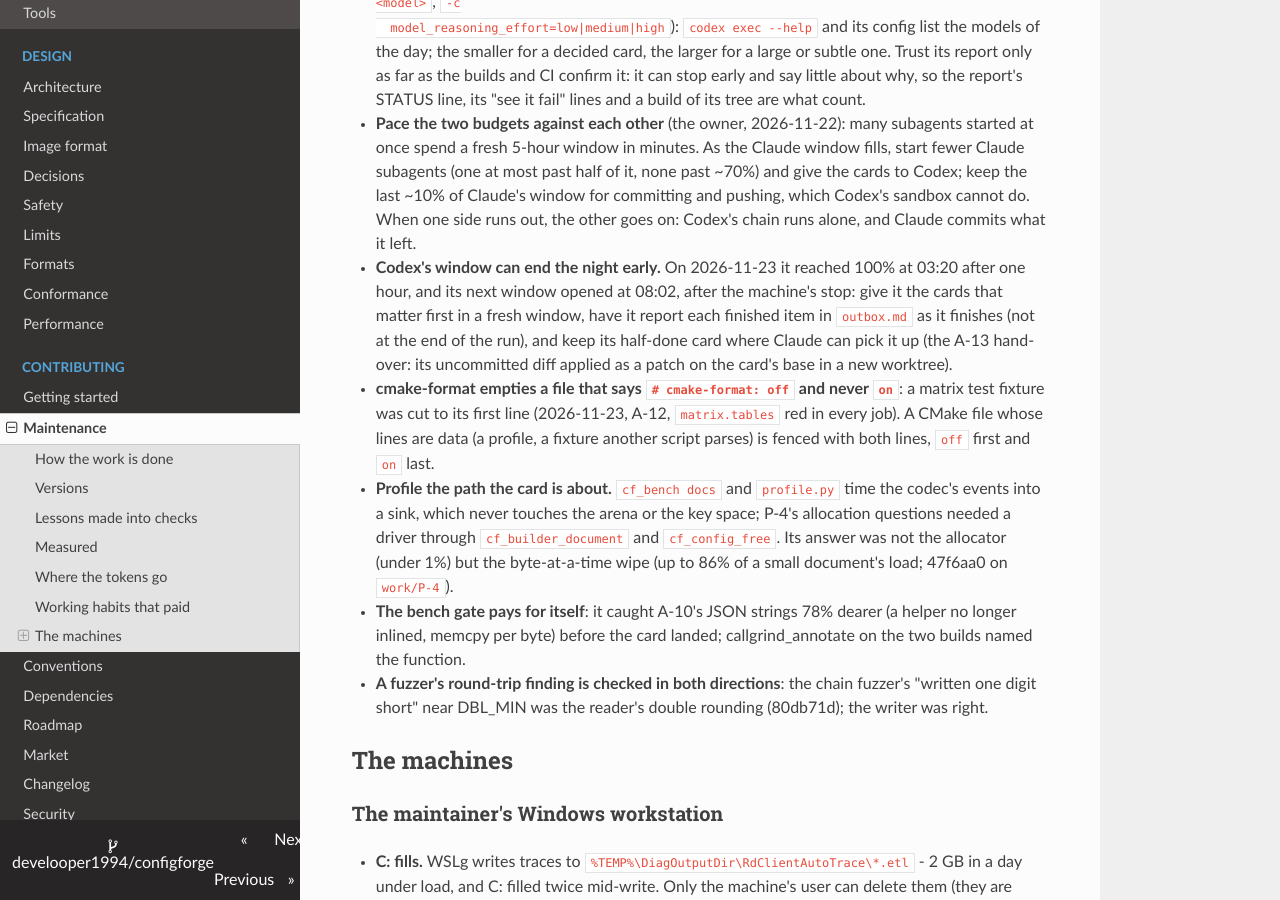
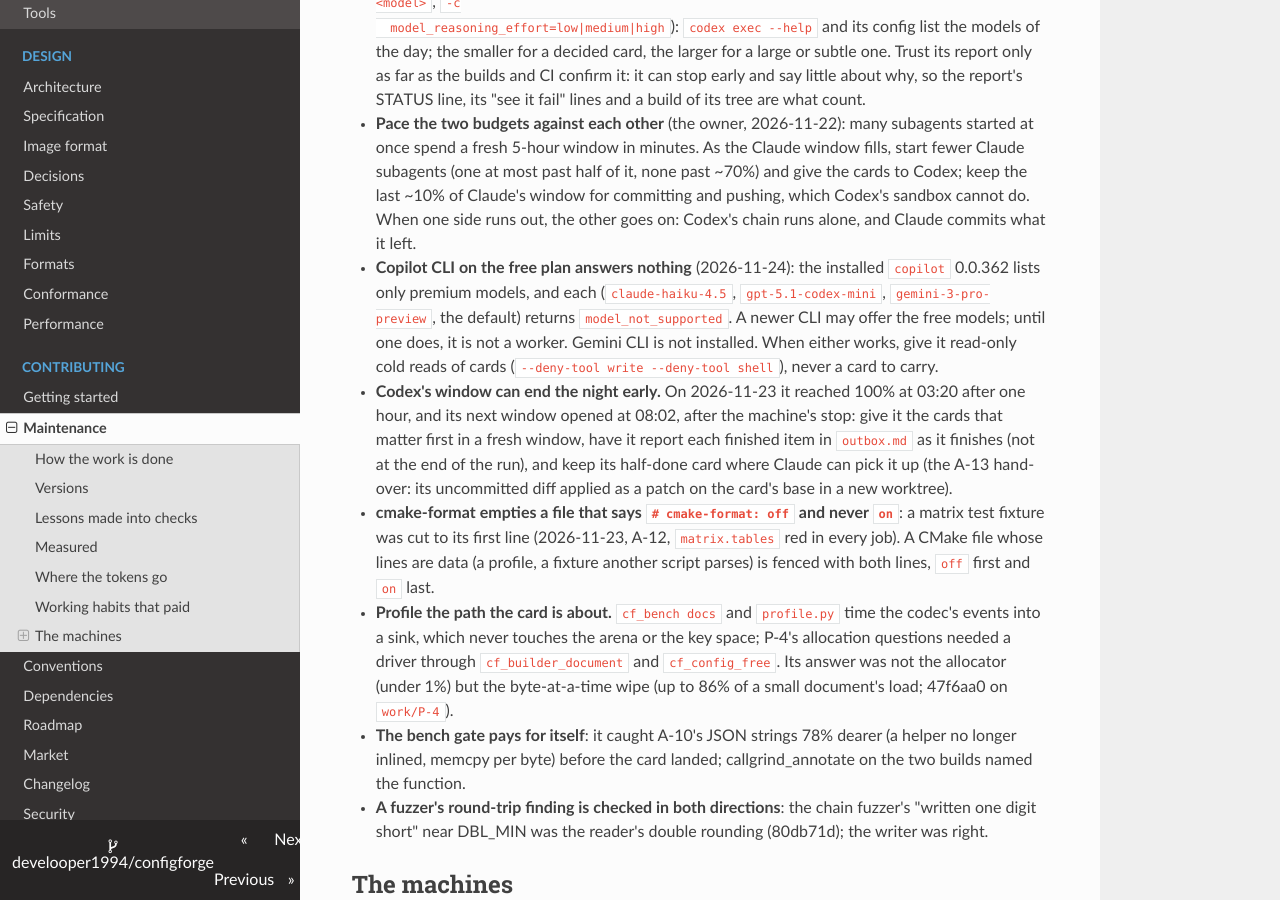
Before and after one commit to develooper1994/configforge, an MkDocs documentation site: the page built from docs/Maintaining.md, in a window 1280 px wide and 900 px high, scrolled down 8155 px. Built offline with MkDocs 1.6.1, drawn with Linux system fonts in a browser that asks for light colours.

Commit message:
Maintaining: Copilot CLI on the free plan is not a worker yet (model_not_supported); what it would be for
Co-Authored-By: Claude Opus 5.5 <noreply@anthropic.com>

```diff
--- a/docs/Maintaining.md
+++ b/docs/Maintaining.md
@@ -347,6 +347,13 @@ token budget).
   keep the last ~10% of Claude's window for committing and pushing,
   which Codex's sandbox cannot do. When one side runs out, the other
   goes on: Codex's chain runs alone, and Claude commits what it left.
+* **Copilot CLI on the free plan answers nothing** (2026-11-24): the
+  installed `copilot` 0.0.362 lists only premium models, and each
+  (`claude-haiku-4.5`, `gpt-5.1-codex-mini`, `gemini-3-pro-preview`, the
+  default) returns `model_not_supported`. A newer CLI may offer the free
+  models; until one does, it is not a worker. Gemini CLI is not
+  installed. When either works, give it read-only cold reads of cards
+  (`--deny-tool write --deny-tool shell`), never a card to carry.
 * **Codex's window can end the night early.** On 2026-11-23 it reached
   100% at 03:20 after one hour, and its next window opened at 08:02,
   after the machine's stop: give it the cards that matter first in a
```
